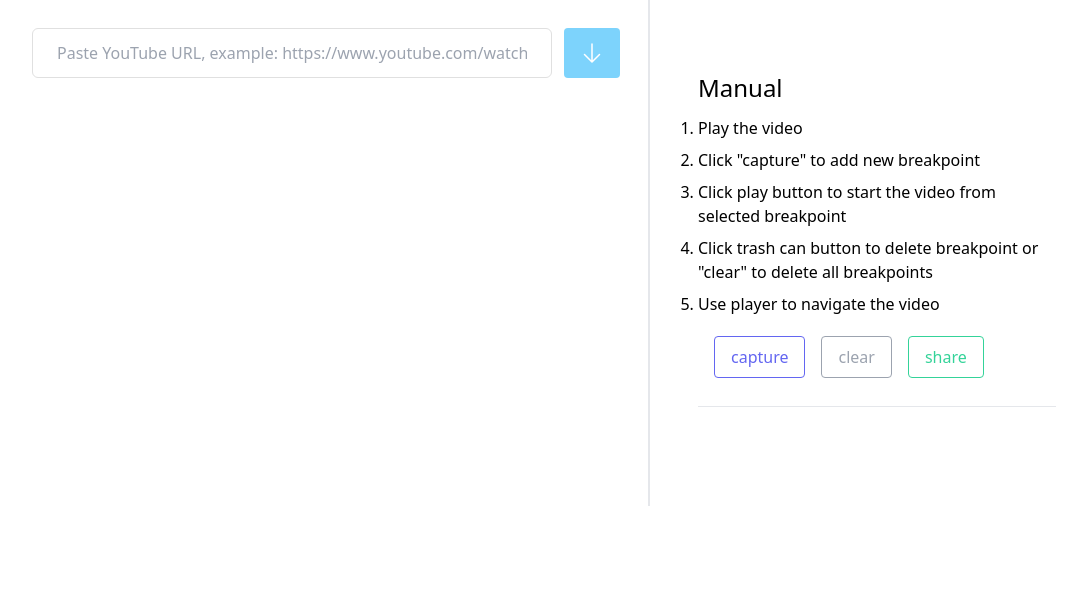
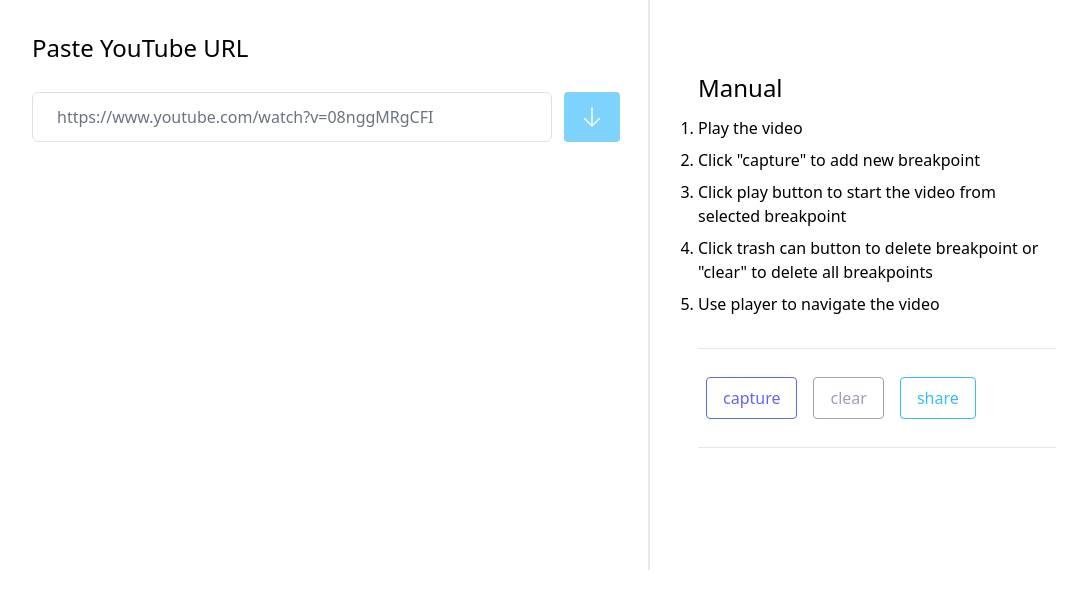
Before and after one commit to piotrpersona/loopme, a Next.js app: page / in a window 1280 px wide. Shown: the top 608 px of the page, without its empty margins (96-1183 px from the left). Built offline with nearby package versions, Linux system fonts and the light colour scheme.

Commit message:
feat: Save breakpoint names
Signed-off-by: Piotr Persona <persona.piotr@gmail.com>

```diff
--- a/components/looper/Looper.jsx
+++ b/components/looper/Looper.jsx
@@ -3,7 +3,7 @@ import ReactPlayer from 'react-player'
 import { useEffect, useState } from 'react'
 import { v4 as uuid } from 'uuid';
 import Image from 'next/image';
-import { ArrowDownIcon, PlayIcon, TrashIcon } from '@heroicons/react/24/solid'
+import { ArrowDownIcon, CheckIcon, DocumentDuplicateIcon, PlayIcon, TrashIcon } from '@heroicons/react/24/solid'
 
 const MAX_BREAKPOINTS = 20
 
@@ -12,16 +12,15 @@ export default function Looper() {
 
     const [url, setUrl] = useState('https://www.youtube.com/watch?v=08nggMRgCFI')
     const [inputUrl, setInputUrl] = useState('')
+    const [shareUrl, setShareUrl] = useState('')
     const [breakpoints, setBreakpoints] = useState([])
     const [player, setPlayer] = useState(null)
-    const [domLoaded, setDomLoaded] = useState(false);
+    const [domLoaded, setDomLoaded] = useState(false)
+    const [copied, setCopied] = useState(false)
 
     useEffect(() => {
         setDomLoaded(true);
-
-        // console.log(document.location);
         let params = (new URL(document.location.href)).searchParams;
-        console.log(params)
         const qUrl = params.get('url')
         if (qUrl !== null) {
             setUrl(qUrl)
@@ -56,6 +55,7 @@ export default function Looper() {
             name: '',
         }
         setBreakpoints((prev) => [...prev, breakpoint])
+        setCopied(false)
     }
 
     ref = (reactPlayer) => {
@@ -73,11 +73,13 @@ export default function Looper() {
         return (e) => {
             const updated = breakpoints.filter((item) => item.id !== id)
             setBreakpoints(updated)
+            setCopied(false)
         }
     }
 
     var clear = (e) => {
         setBreakpoints([])
+        setCopied(false)
     }
 
     var msToTime = milliseconds => {
@@ -86,19 +88,19 @@ export default function Looper() {
 
     var loadUrl = (e) => {
         setUrl(inputUrl)
+        setBreakpoints([])
+        setCopied(false)
     }
 
     var setBreakpointName = (id) => {
         return (e) => {
-            e.preventDefault()
-            for (var i = 0; i < breakpoints.length; i++) {
-                var b = breakpoints[i]
-                if (b.id != id) {
-                    continue
-                }
-                b.name = e.target.value
-            }
+            const index = breakpoints.findIndex(obj => obj.id == id)
+            console.log('b', breakpoints[index])
+            console.log(e.target.value)
+            breakpoints[index].name = e.target.value
+            console.log('a', breakpoints[index])
             setBreakpoints(breakpoints)
+            setCopied(false)
         }
     }
 
@@ -110,18 +112,24 @@ export default function Looper() {
         const query = new URLSearchParams(params);
         const shareUrl = `${window.location.origin}/?${query.toString()}`
         navigator.clipboard.writeText(shareUrl)
+        setShareUrl(shareUrl)
+        setCopied(true)
     }
 
-    var handleInputUrl = (e) => setInputUrl(e.target.value)
+    var handleInputUrl = (e) => {
+        setInputUrl(e.target.value)
+    }
 
   return (
     <main className="space-y-12 mx-4 md:mx-24 flex flex-row">
       <section className="mx-4 px-4 border-r-2">
+        <h2 className="text-2xl pt-8">Paste YouTube URL</h2>
         <div className="flex my-4">
             <input
-            className="w-full my-3 rounded-md border border-[#e0e0e0] bg-white py-3 px-6 text-base font-medium text-[#6B7280] outline-none focus:border-[#6A64F1] focus:shadow-md"
+            className="w-full my-3 rounded-md border border-[#e0e0e0] py-3 px-6 text-base font-medium text-[#6B7280] outline-none focus:border-[#6A64F1] focus:shadow-md"
             type="text"
-            placeholder="Paste YouTube URL, example: https://www.youtube.com/watch?v=08nggMRgCFI"
+            defaultValue="https://www.youtube.com/watch?v=08nggMRgCFI"
+            placeholder="paste URL here..."
             onChange={handleInputUrl}
             />
             <button
@@ -170,22 +178,35 @@ export default function Looper() {
                 </ol>
             </div>
         </section>
-        <section>
+        <hr className="my-7"></hr>
+        <section className="my-2">
+            <div>
                 <button
-                className="rounded ml-4 py-2 px-4 bg-transparent border border-indigo-500 text-indigo-500 hover:text-indigo-600"
+                    className="rounded mx-2 py-2 px-4 bg-transparent border border-indigo-500 text-indigo-500 hover:text-indigo-600"
                     onClick={capture}>
                     capture
                 </button>
                 <button
-                className="rounded ml-4 py-2 px-4 bg-transparent border text-gray-400 border-gray-400 hover:text-gray-600"
+                    className="rounded mx-2 py-2 px-4 bg-transparent border text-gray-400 border-gray-400 hover:text-gray-600"
                     onClick={clear}>
                     clear
                 </button>
                 <button
-                className="rounded ml-4 py-2 px-4 bg-transparent border text-emerald-400 border-emerald-400"
+                    className="rounded mx-2 py-2 px-4 bg-transparent border text-sky-400 border-sky-400 hover:border-sky-500 hover:text-sky-500 focus:bg-sky-500 focus:text-white"
                     onClick={share}>
-                share
+                    {copied ? 'copied to clipboard!' : 'share'}
                 </button>
+            </div>
+            {copied && (
+            <div className="m-2 flex">
+                <input className="font-light text-gray-500 py-2 px-4 border border-sky-300 rounded-l" type="text" value={shareUrl}/>
+                <button
+                    className="rounded-r py-2 px-4 bg-transparent border border-sky-300 bg-sky-300 hover:border-sky-400 hover:bg-sky-400"
+                    onClick={share}>
+                    {copied ? <CheckIcon className="h-6 w-6 text-white"/> : <DocumentDuplicateIcon className="h-6 w-6 text-white" />}
+                </button>
+            </div>
+            )}
         </section>
         <hr className="my-7"></hr>
         <section className="mx-4 px-4">
@@ -198,7 +219,7 @@ export default function Looper() {
                         type="text"
                         placeholder="breakpoint name..."
                         className="font-light py-2 px-4"
-                        // value={breakpoint.name}
+                        defaultValue={breakpoint.name}
                         onChange={setBreakpointName(breakpoint.id)}
                     />
                     <p className="font-light text-gray-400 py-2 px-4">{time}</p>
```
Lines whose indentation alone changed are shown as unchanged.
